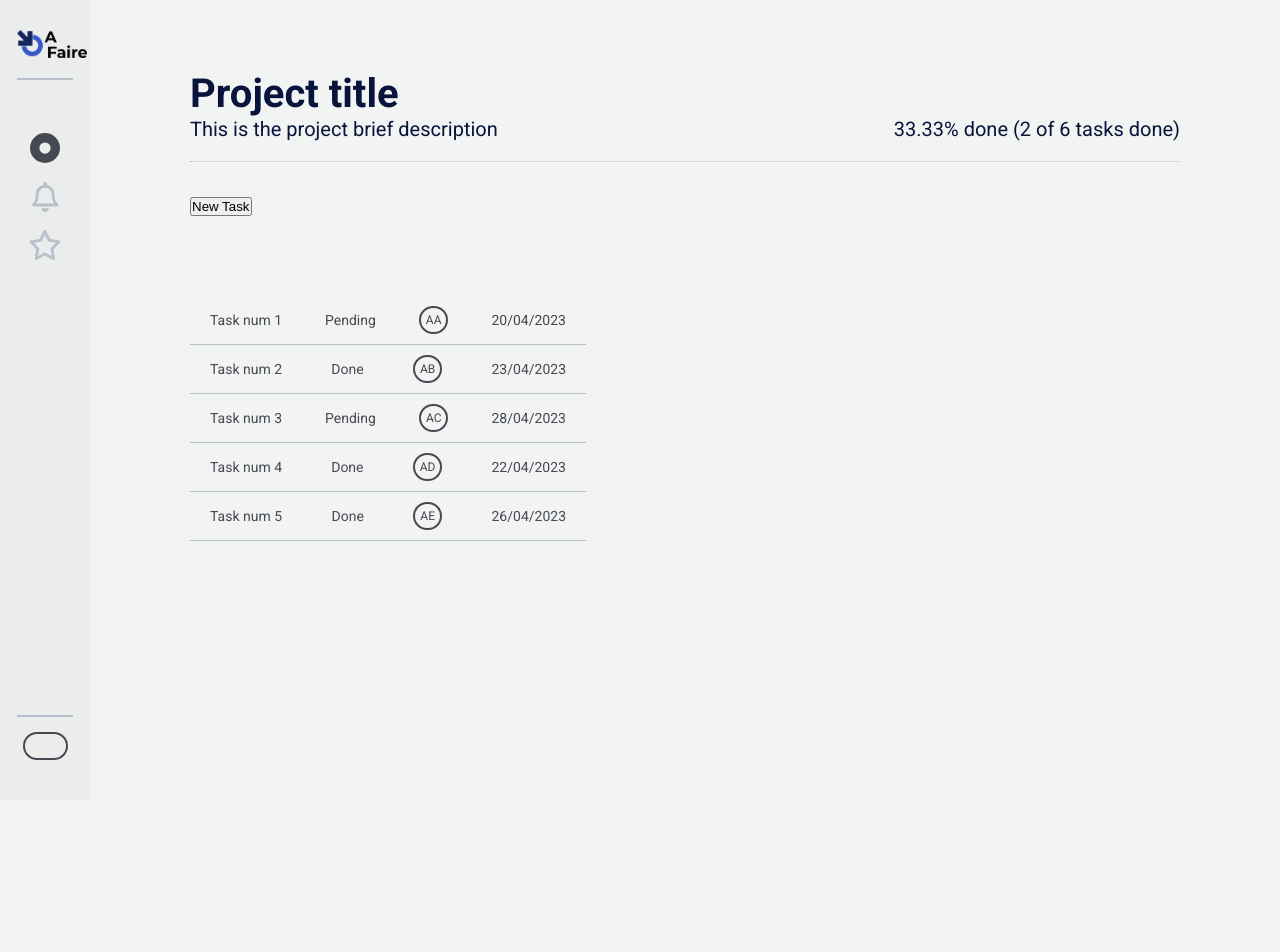
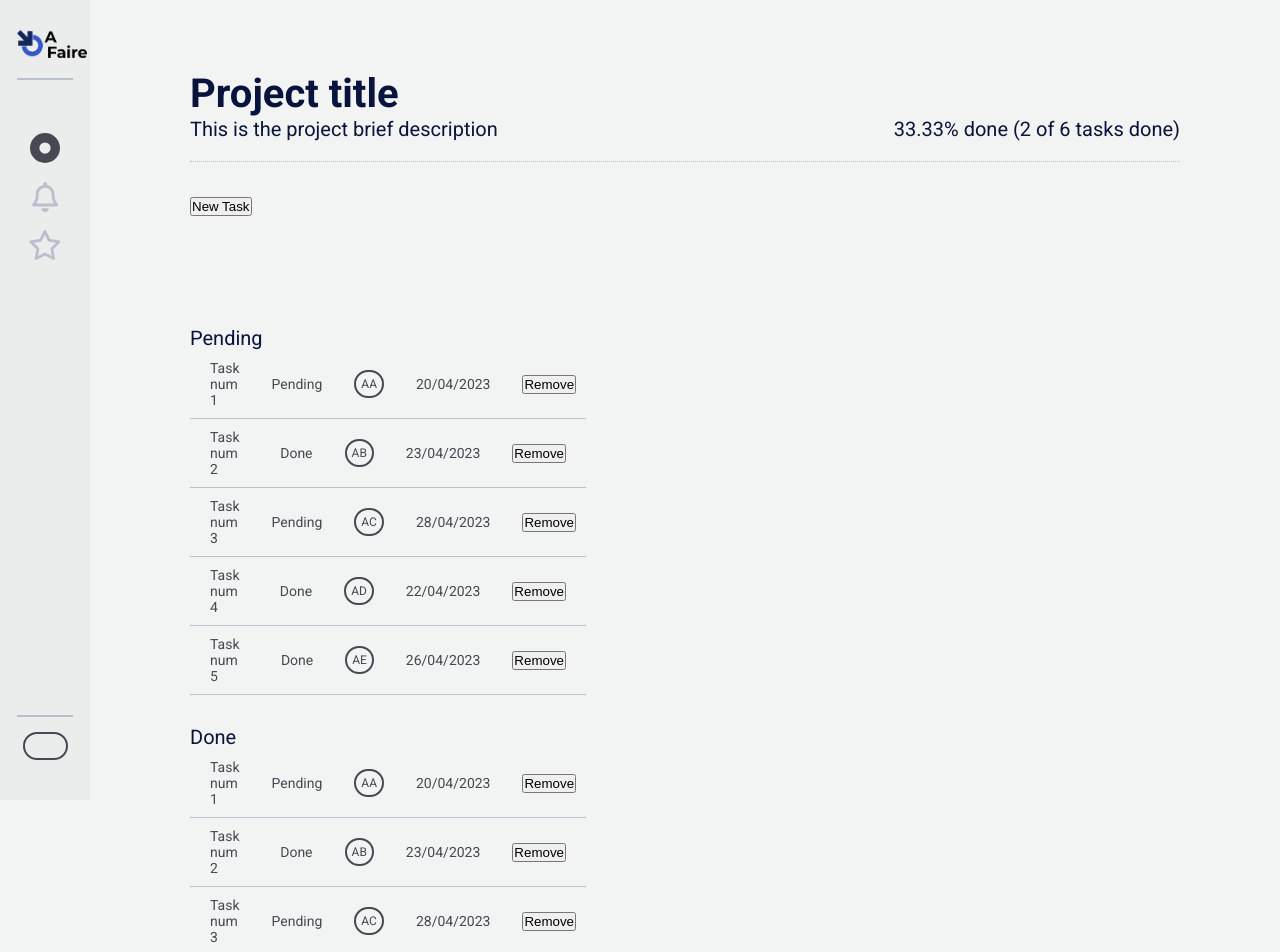
Before and after one commit to annalemonbcn/final-project, a Vue app: page / in a window 1280 px wide. Shown: the top 952 px of the page. Before the commit the page ends 800 px from the top, so only its background shows below. Built offline with nearby package versions, Linux system fonts and the light colour scheme.

Commit message:
Two lists almost done. Pending: filter list by type

```diff
--- a/src/components/Workspace/ActionButtonsComp.vue
+++ b/src/components/Workspace/ActionButtonsComp.vue
@@ -1,10 +1,16 @@
 <template>
   <div id="actionButtons">
-    <button @click="_createNewTask">New Task</button>
+    <router-link to="/task/add-task">
+      <button>New Task</button>
+    </router-link>
+
   </div>
 </template>
 
 <script>
+import { mapActions } from 'pinia'
+import TasksStore from '../../stores/tasks';
+
 export default {
   name: 'ActionButtons',
   data() {
@@ -13,9 +19,7 @@ export default {
     }
   },
   methods: {
-    _createNewTask(){
-      console.log('Button new task');
-    }
+    ...mapActions(TasksStore, ['_addTask']),
   }
 }
 </script>
--- a/src/components/Workspace/TaskComp.vue
+++ b/src/components/Workspace/TaskComp.vue
@@ -6,10 +6,13 @@
         <UserLogo :initials="initials" />
       </p>
       <p class="task-date">{{ date }}</p>
+      <button @click="_removeTask(this)">Remove</button>
     </router-link>
 </template>
 
 <script>
+import { mapActions } from 'pinia'
+import TasksStore from '../../stores/tasks';
 import UserLogo from '../Account/UserLogoComp.vue';
 
 export default {
@@ -31,6 +34,9 @@ export default {
       type: String,
       required: true
     },
+  },
+  methods: {
+    ...mapActions(TasksStore, ['_removeTask']),
   },
   components: {
     UserLogo,
--- a/src/components/Workspace/TaskContGrouperComp.vue
+++ b/src/components/Workspace/TaskContGrouperComp.vue
@@ -1,6 +1,8 @@
 <template>
   <div id="tasks-container-grouper">
-    <TaskContainer />
+    <TaskContainer v-for="status in statusLists" :key="status"
+    title="Pending" />
+    <TaskContainer title="Done" />
   </div>
 </template>
 
@@ -11,7 +13,7 @@ export default {
   name: 'TasksGrouper',
   data() {
     return {
-
+      statusLists: ['pending, done']
     }
   },
   components: {
--- a/src/components/Workspace/TaskContainerComp.vue
+++ b/src/components/Workspace/TaskContainerComp.vue
@@ -1,5 +1,6 @@
 <template>
   <div class="task-container">
+    <p>{{ title }}</p>
     <TaskComp
       v-for="(task, index) in tasks"
       :key="index"
@@ -12,44 +13,31 @@
 </template>
 
 <script>
+import { mapState, mapActions } from 'pinia'
+import TasksStore from '../../stores/tasks'
+
 import TaskComp from './TaskComp.vue'
 
 export default {
   name: 'TaskStatus',
-  data() {
+  data(){
     return {
-      tasks: [
-        {
-          title: 'Task num 1',
-          status: 'Pending',
-          user: 'AA',
-          date: '20/04/2023'
-        },
-        {
-          title: 'Task num 2',
-          status: 'Done',
-          user: 'AB',
-          date: '23/04/2023'
-        },
-        {
-          title: 'Task num 3',
-          status: 'Pending',
-          user: 'AC',
-          date: '28/04/2023'
-        },
-        {
-          title: 'Task num 4',
-          status: 'Done',
-          user: 'AD',
-          date: '22/04/2023'
-        },
-        {
-          title: 'Task num 5',
-          status: 'Done',
-          user: 'AE',
-          date: '26/04/2023'
-        }
-      ]
+
+    }
+  },
+  computed: {
+    ...mapState(TasksStore, ['tasks','pendingTasks','doneTasks'])
+  },
+  methods: {
+    ...mapActions(TasksStore, ['_getPendingTasks', '_getDoneTasks'])
+  },
+  created(){
+    this._getPendingTasks()
+  },
+  props: {
+    title: {
+      type: String,
+      required: true
     }
   },
   components: {
@@ -58,4 +46,8 @@ export default {
 }
 </script>
 
-<style scoped></style>
+<style scoped>
+.task-container {
+  margin-top: 30px;
+}
+</style>
--- a/src/router/index.js
+++ b/src/router/index.js
@@ -10,9 +10,14 @@ const router = createRouter({
       children: [
         {
           path: "task/:taskTitle",
-          name: "task",
-          component: () => import('../components/TaskDetails/TaskDetails.vue'),
+          name: "task details",
+          component: () => import('../views/TaskDetailsView.vue'),
         },
+        {
+          path: "task/add-task",
+          name: "add task",
+          component: () => import('../views/TaskDetailsView.vue'),
+        }
       ],
     },
     {
--- a/src/stores/tasks.js
+++ b/src/stores/tasks.js
@@ -3,10 +3,55 @@ import { defineStore } from 'pinia'
 export default defineStore('tasks', {
   state() {
     return {
-      tasks: [],
+      tasks: [
+        {
+          title: 'Task num 1',
+          status: 'Pending',
+          user: 'AA',
+          date: '20/04/2023'
+        },
+        {
+          title: 'Task num 2',
+          status: 'Done',
+          user: 'AB',
+          date: '23/04/2023'
+        },
+        {
+          title: 'Task num 3',
+          status: 'Pending',
+          user: 'AC',
+          date: '28/04/2023'
+        },
+        {
+          title: 'Task num 4',
+          status: 'Done',
+          user: 'AD',
+          date: '22/04/2023'
+        },
+        {
+          title: 'Task num 5',
+          status: 'Done',
+          user: 'AE',
+          date: '26/04/2023'
+        }
+      ],
+      pendingTasks: [],
+      doneTasks: []
     }
   },
   actions: {
+    _addTask(newTask){
+      this.tasks.push(newTask);
+    },
+    _removeTask(taskToRemove){
+      this.tasks = this.tasks.filter(task => task.title !== taskToRemove.title);
+    },
+    _getPendingTasks(){
+      this.pendingTasks = this.tasks.filter(task => task.status === 'Pending');
+    },
+    _getDoneTasks(){
+      this.doneTasks = this.tasks.filter(task => task.status === 'Done');
+    },
 
   }
 })
```
Also changed, not shown: src/views/TaskDetailsView.vue (renamed from src/components/TaskDetails/TaskDetails.vue), 1 other file (tests, documents, lock files or other folders).
